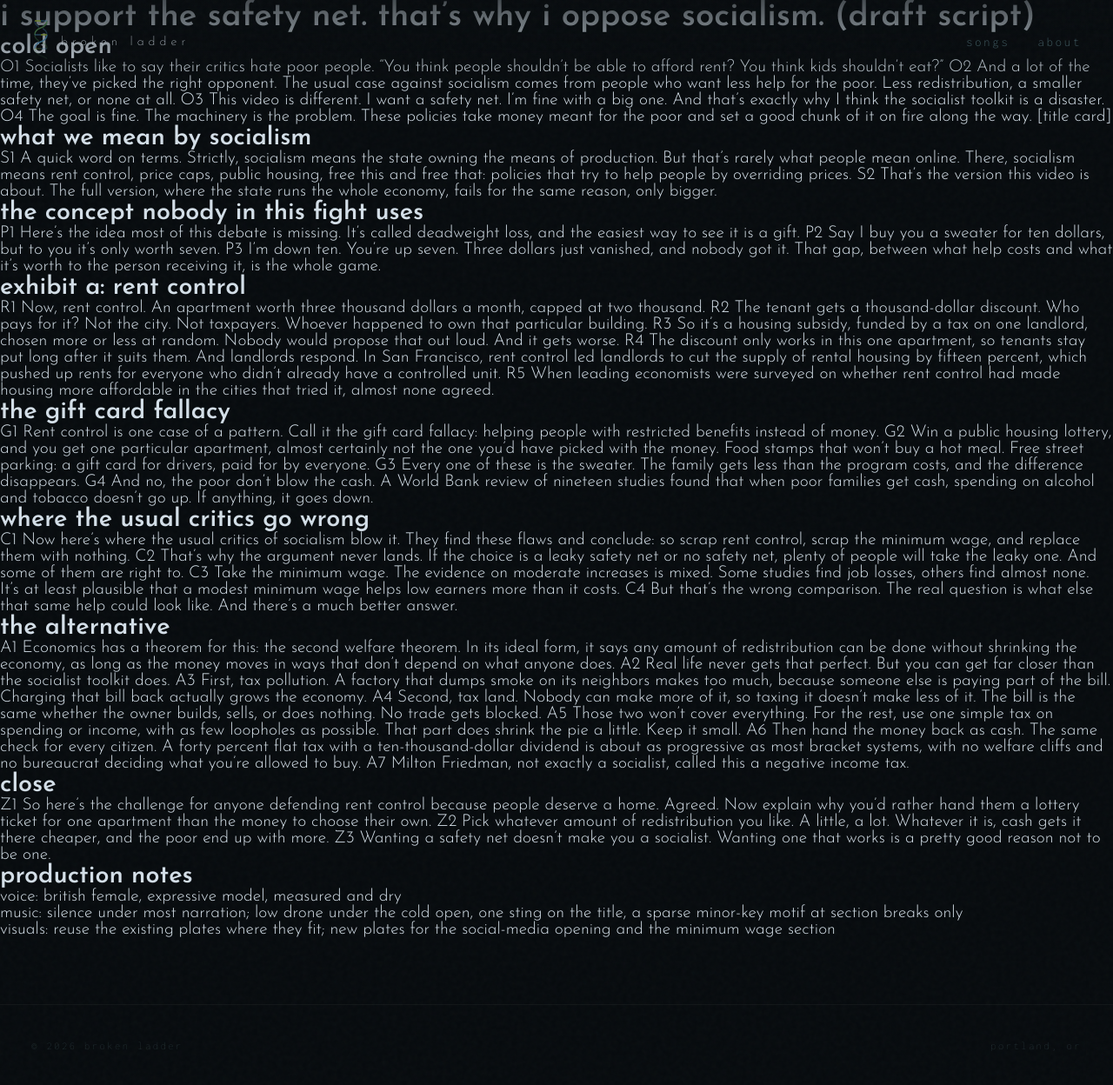
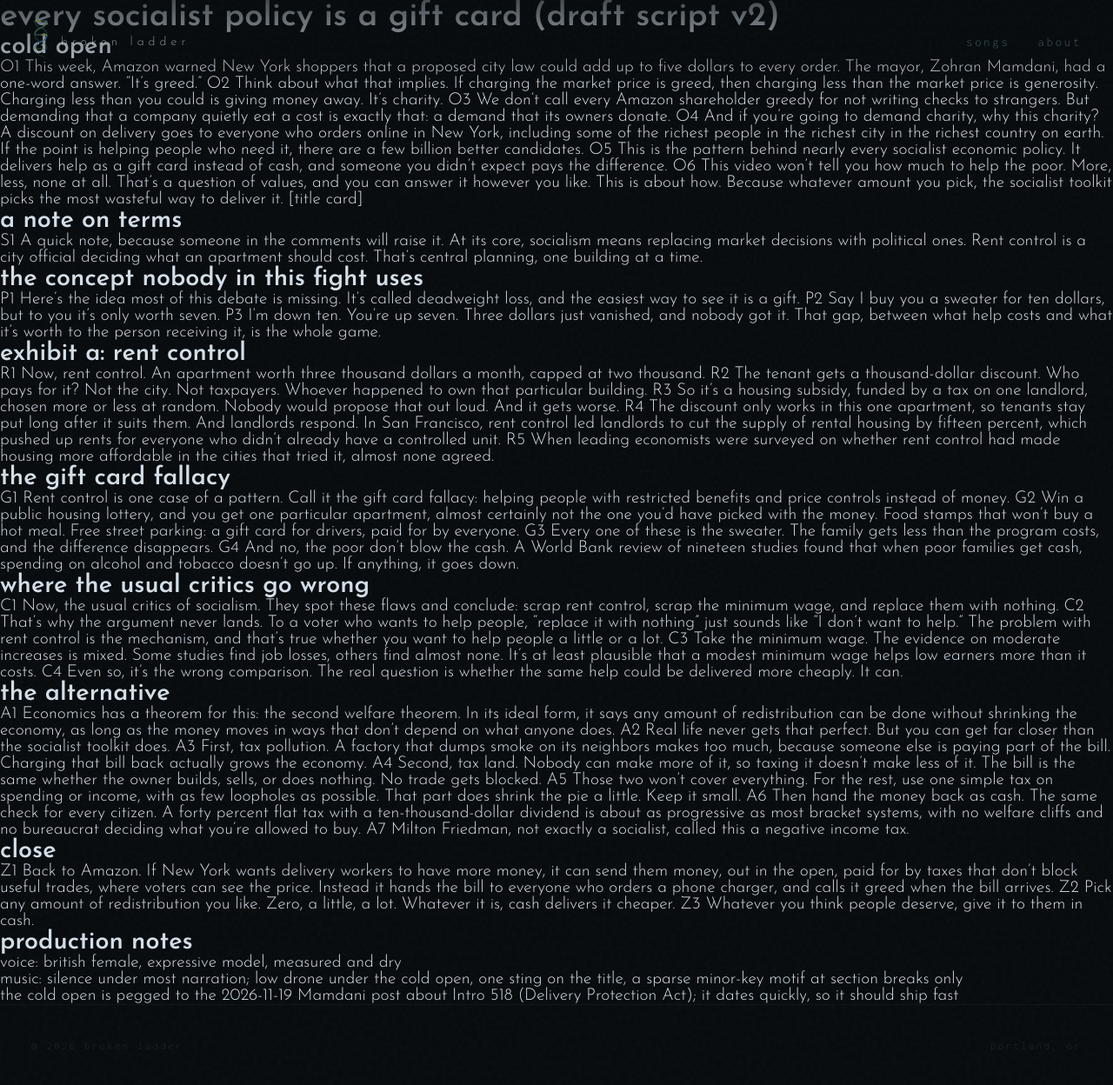
Before and after one commit to ClayShentrup/brokenladder, a Jekyll site: the page built from safety-net-vs-socialism/script-draft.md, in a window 1280 px wide and 1249 px high. Shown: the whole window at 87% size. Built offline with Jekyll 4.4.1, drawn with Linux system fonts in a browser that asks for light colours; our own code applies the rules of GitHub Pages for plain Markdown files.

Commit message:
draft script v2: agnostic framing, Mamdani/Amazon cold open
Co-Authored-By: Claude Opus 5.5 <noreply@anthropic.com>
Claude-Session: https://claude.ai/code/session_01BsiGF9St2tiTePmyBZgNDi

```diff
--- a/safety-net-vs-socialism/script-draft.md
+++ b/safety-net-vs-socialism/script-draft.md
@@ -1,15 +1,16 @@
-# i support the safety net. that's why i oppose socialism. (draft script)
+# every socialist policy is a gift card (draft script v2)
 
 ## cold open
-O1 Socialists like to say their critics hate poor people. "You think people shouldn't be able to afford rent? You think kids shouldn't eat?"
-O2 And a lot of the time, they've picked the right opponent. The usual case against socialism comes from people who want less help for the poor. Less redistribution, a smaller safety net, or none at all.
-O3 This video is different. I want a safety net. I'm fine with a big one. And that's exactly why I think the socialist toolkit is a disaster.
-O4 The goal is fine. The machinery is the problem. These policies take money meant for the poor and set a good chunk of it on fire along the way.
+O1 This week, Amazon warned New York shoppers that a proposed city law could add up to five dollars to every order. The mayor, Zohran Mamdani, had a one-word answer. "It's greed."
+O2 Think about what that implies. If charging the market price is greed, then charging less than the market price is generosity. Charging less than you could is giving money away. It's charity.
+O3 We don't call every Amazon shareholder greedy for not writing checks to strangers. But demanding that a company quietly eat a cost is exactly that: a demand that its owners donate.
+O4 And if you're going to demand charity, why this charity? A discount on delivery goes to everyone who orders online in New York, including some of the richest people in the richest city in the richest country on earth. If the point is helping people who need it, there are a few billion better candidates.
+O5 This is the pattern behind nearly every socialist economic policy. It delivers help as a gift card instead of cash, and someone you didn't expect pays the difference.
+O6 This video won't tell you how much to help the poor. More, less, none at all. That's a question of values, and you can answer it however you like. This is about how. Because whatever amount you pick, the socialist toolkit picks the most wasteful way to deliver it.
 [title card]
 
-## what we mean by socialism
-S1 A quick word on terms. Strictly, socialism means the state owning the means of production. But that's rarely what people mean online. There, socialism means rent control, price caps, public housing, free this and free that: policies that try to help people by overriding prices.
-S2 That's the version this video is about. The full version, where the state runs the whole economy, fails for the same reason, only bigger.
+## a note on terms
+S1 A quick note, because someone in the comments will raise it. At its core, socialism means replacing market decisions with political ones. Rent control is a city official deciding what an apartment should cost. That's central planning, one building at a time.
 
 ## the concept nobody in this fight uses
 P1 Here's the idea most of this debate is missing. It's called deadweight loss, and the easiest way to see it is a gift.
@@ -24,16 +25,16 @@ R4 The discount only works in this one apartment, so tenants stay put long after
 R5 When leading economists were surveyed on whether rent control had made housing more affordable in the cities that tried it, almost none agreed.
 
 ## the gift card fallacy
-G1 Rent control is one case of a pattern. Call it the gift card fallacy: helping people with restricted benefits instead of money.
+G1 Rent control is one case of a pattern. Call it the gift card fallacy: helping people with restricted benefits and price controls instead of money.
 G2 Win a public housing lottery, and you get one particular apartment, almost certainly not the one you'd have picked with the money. Food stamps that won't buy a hot meal. Free street parking: a gift card for drivers, paid for by everyone.
 G3 Every one of these is the sweater. The family gets less than the program costs, and the difference disappears.
 G4 And no, the poor don't blow the cash. A World Bank review of nineteen studies found that when poor families get cash, spending on alcohol and tobacco doesn't go up. If anything, it goes down.
 
 ## where the usual critics go wrong
-C1 Now here's where the usual critics of socialism blow it. They find these flaws and conclude: so scrap rent control, scrap the minimum wage, and replace them with nothing.
-C2 That's why the argument never lands. If the choice is a leaky safety net or no safety net, plenty of people will take the leaky one. And some of them are right to.
+C1 Now, the usual critics of socialism. They spot these flaws and conclude: scrap rent control, scrap the minimum wage, and replace them with nothing.
+C2 That's why the argument never lands. To a voter who wants to help people, "replace it with nothing" just sounds like "I don't want to help." The problem with rent control is the mechanism, and that's true whether you want to help people a little or a lot.
 C3 Take the minimum wage. The evidence on moderate increases is mixed. Some studies find job losses, others find almost none. It's at least plausible that a modest minimum wage helps low earners more than it costs.
-C4 But that's the wrong comparison. The real question is what else that same help could look like. And there's a much better answer.
+C4 Even so, it's the wrong comparison. The real question is whether the same help could be delivered more cheaply. It can.
 
 ## the alternative
 A1 Economics has a theorem for this: the second welfare theorem. In its ideal form, it says any amount of redistribution can be done without shrinking the economy, as long as the money moves in ways that don't depend on what anyone does.
@@ -45,11 +46,11 @@ A6 Then hand the money back as cash. The same check for every citizen. A forty p
 A7 Milton Friedman, not exactly a socialist, called this a negative income tax.
 
 ## close
-Z1 So here's the challenge for anyone defending rent control because people deserve a home. Agreed. Now explain why you'd rather hand them a lottery ticket for one apartment than the money to choose their own.
-Z2 Pick whatever amount of redistribution you like. A little, a lot. Whatever it is, cash gets it there cheaper, and the poor end up with more.
-Z3 Wanting a safety net doesn't make you a socialist. Wanting one that works is a pretty good reason not to be one.
+Z1 Back to Amazon. If New York wants delivery workers to have more money, it can send them money, out in the open, paid for by taxes that don't block useful trades, where voters can see the price. Instead it hands the bill to everyone who orders a phone charger, and calls it greed when the bill arrives.
+Z2 Pick any amount of redistribution you like. Zero, a little, a lot. Whatever it is, cash delivers it cheaper.
+Z3 Whatever you think people deserve, give it to them in cash.
 
 ## production notes
 - voice: british female, expressive model, measured and dry
 - music: silence under most narration; low drone under the cold open, one sting on the title, a sparse minor-key motif at section breaks only
-- visuals: reuse the existing plates where they fit; new plates for the social-media opening and the minimum wage section
+- the cold open is pegged to the 2026-11-19 Mamdani post about Intro 518 (Delivery Protection Act); it dates quickly, so it should ship fast
```
